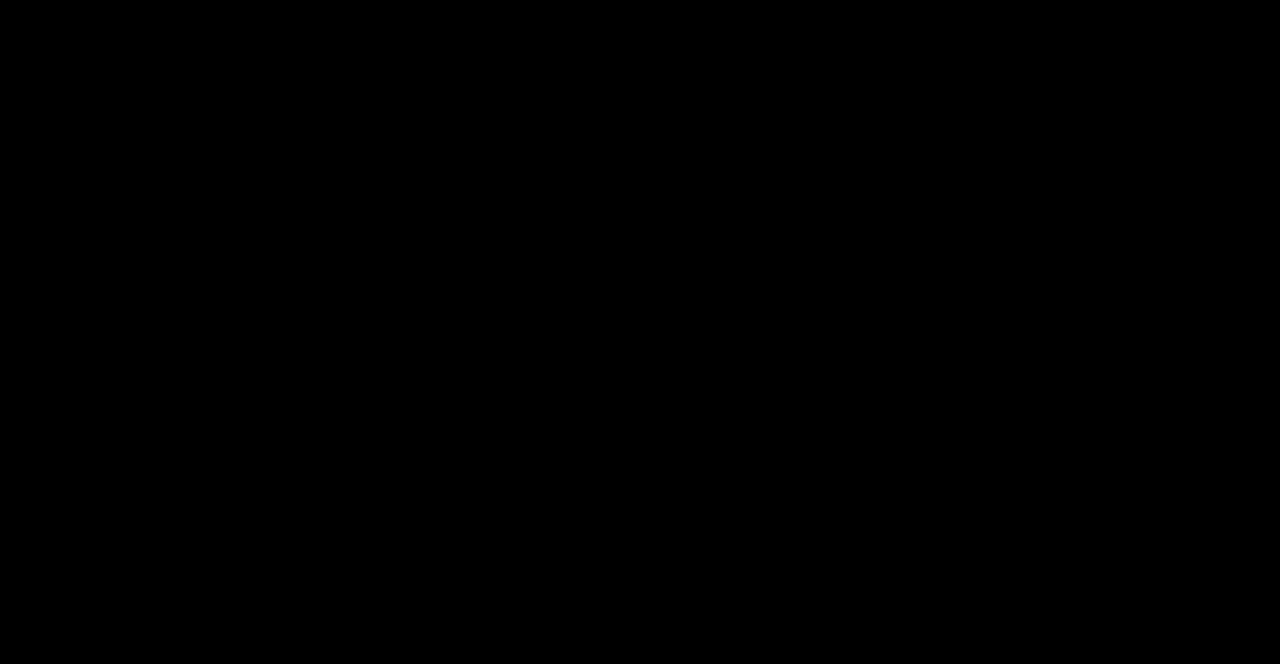
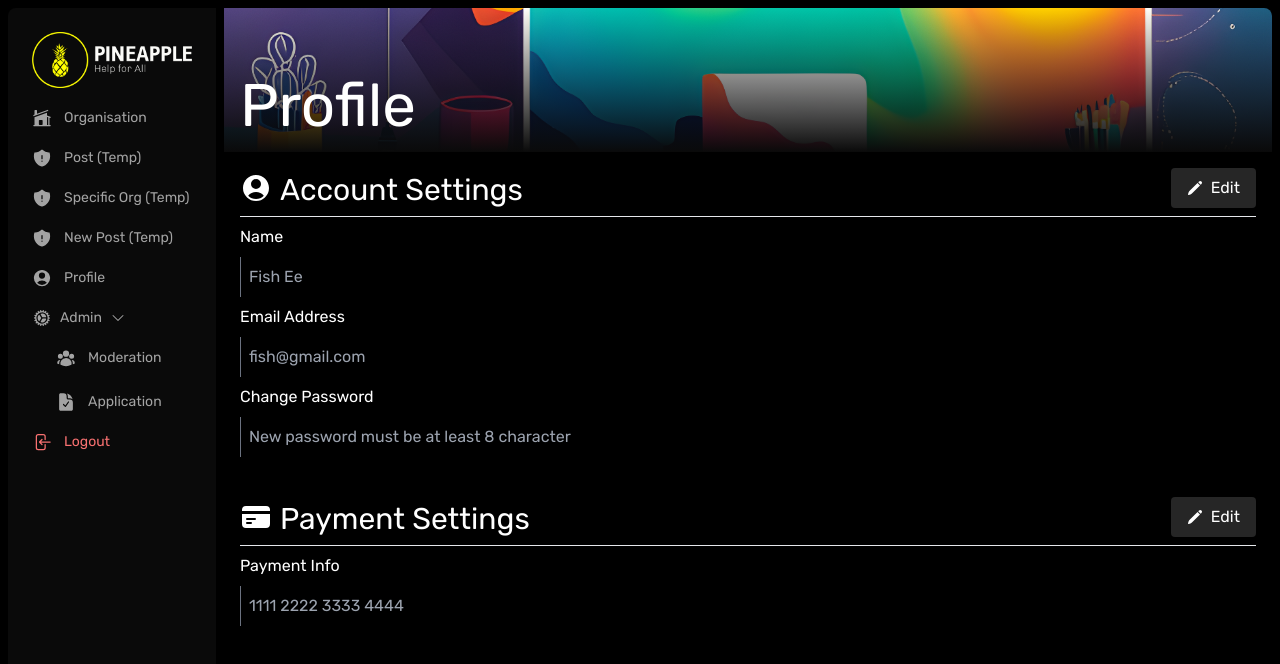
Before and after one commit to AloysiusWooRY/Pineapple, a React (Create React App) app in the folder frontend/: page /profile in a window 1280 px wide. Before the commit this address had no page. Shown: the top 664 px of the page. Built offline with nearby package versions, Linux system fonts and the light colour scheme; sample sign-in values are in the browser's storage; a web font is replaced by a local one.

Commit message:
Added Profile Page

```diff
--- a/frontend/src/App.js
+++ b/frontend/src/App.js
@@ -5,12 +5,14 @@ import { Toaster } from 'react-hot-toast';
 // Pages
 import Login from "./pages/Login";
 import SignUp from "./pages/SignUp";
-import Home from './pages/Home'
-import OrganisationHome from './pages/OrganisationHome'
-import Organisation from './pages/Organisation'
-import NewPost from './pages/NewPost'
-import NewOrganisation from './pages/NewOrganisation'
-import AdminModeration from './pages/AdminModeration'
+import Profile from './pages/Profile';
+import Home from './pages/Home';
+import OrganisationHome from './pages/OrganisationHome';
+import Organisation from './pages/Organisation';
+import Post from './pages/Post';
+import NewPost from './pages/NewPost';
+import NewOrganisation from './pages/NewOrganisation';
+import AdminModeration from './pages/AdminModeration';
 
 function App() {
   const { user } = useAuthContext();
@@ -38,12 +40,20 @@ function App() {
               element={!user ? <SignUp /> : <Navigate to="/" />}
             />
             <Route
+              path="/profile"
+              element={user ? <Profile /> : <Navigate to="/login" />}
+            />
+            <Route
               path="/organisation"
               element={user ? <OrganisationHome /> : <Navigate to="/login" />}
             />
             <Route
               path="/organisation/new"
               element={user ? <NewOrganisation /> : <Navigate to="/login" />}
+            />
+            <Route
+              path="/organisation/:id/post/:id"
+              element={user ? <Post /> : <Navigate to="/login" />}
             />
             <Route
               path="/organisation/:id"
--- a/frontend/src/components/NavSidebar.js
+++ b/frontend/src/components/NavSidebar.js
@@ -52,11 +52,20 @@ const NavSidebar = () => {
                 </li>
                 <li>
                     <NavLink
+                        to="/organisation/123/post/123"
+                        className="flex items-center p-2 text-neutral-400 rounded-lg hover:text-neutral-200 transition duration-300 group"
+                    >
+                        <ShieldExclamationIcon className="w-5 h-5" />
+                        <span class="ml-3">Post (Temp)</span>
+                    </NavLink>
+                </li>
+                <li>
+                    <NavLink
                         to="/organisation/123"
                         className="flex items-center p-2 text-neutral-400 rounded-lg hover:text-neutral-200 transition duration-300 group"
                     >
                         <ShieldExclamationIcon className="w-5 h-5" />
-                        <span class="ml-3">Org (Temp)</span>
+                        <span class="ml-3">Specific Org (Temp)</span>
                     </NavLink>
                 </li>
                 <li>
@@ -65,7 +74,7 @@ const NavSidebar = () => {
                         className="flex items-center p-2 text-neutral-400 rounded-lg hover:text-neutral-200 transition duration-300 group"
                     >
                         <ShieldExclamationIcon className="w-5 h-5" />
-                        <span class="ml-3">Post (Temp)</span>
+                        <span class="ml-3">New Post (Temp)</span>
                     </NavLink>
                 </li>
                 <li>
--- a/frontend/src/pages/NewPost.js
+++ b/frontend/src/pages/NewPost.js
@@ -47,7 +47,6 @@ const NewPost = () => {
 
 
                 <label for="title" className="text-white ">Title</label>
-
                 <input
                     id="title"
                     type="text"
--- /dev/null
+++ b/frontend/src/pages/Post.js
@@ -0,0 +1,68 @@
+import React, { useState, useEffect, useCallback } from 'react';
+
+import { useAuthContext } from "../hooks/useAuthContext";
+import Layout from "../layouts/Layout";
+import Banner from "../components/Banner";
+
+import Sample2 from "../assets/sample-mental.png"
+
+import { CakeIcon } from "@heroicons/react/24/solid";
+
+const Post = () => {
+    const { user } = useAuthContext();
+
+    return (
+        <Layout>
+            <div className="flex gap-2">
+                <section className="h-96 flex-grow">
+                    help
+                </section>
+
+                <section className="rounded-tr-lg rounded-br-lg h-fit w-96 bg-theme-primary">
+                    <div className="flex h-44 bg-cover bg-center bg-no-repeat outline-none rounded-tr-lg" style={{ backgroundImage: `url(${Sample2})` }}>
+                        <div className="h-full w-full p-4 bg-gradient-to-t from-theme-primary flex items-end">
+                            <h2 className="text-white text-3xl font-semibold overflow-hidden">Mental Health Hoax</h2>
+                        </div>
+                    </div>
+                    <div className="flex flex-col gap-4 p-4">
+                        <div className="text-white text-sm">
+                            Crazy? I was crazy once. They locked me in a room. A rubber room. A rubber room with rats. And rats make me crazy.
+                        </div>
+                        <div className="flex text-neutral-500 items-center gap-1">
+                            <CakeIcon className="h-4" />
+                            <div className=" text-sm">
+                                Created: July 22, 1999
+                            </div>
+                        </div>
+                    </div>
+                    <div className="grid grid-cols-2 px-4 py-2">
+                        <div className="flex flex-col">
+                            <div className="text-white">
+                                30
+                            </div>
+                            <div className="text-neutral-500 text-sm">
+                                Posts
+                            </div>
+                        </div>
+                        <div className="flex flex-col">
+                            <div className="text-white">
+                                60
+                            </div>
+                            <div className="text-neutral-500 text-sm">
+                                Members
+                            </div>
+                        </div>
+                    </div>
+                    <hr className="m-2 border-t-neutral-600" />
+                    <div className="px-4 py-2 mb-2">
+                        <button className="w-full py-1 rounded-full bg-white font-sans font-bold">
+                            Join
+                        </button>
+                    </div>
+                </section>
+            </div>
+        </Layout>
+    )
+}
+
+export default Post;
--- /dev/null
+++ b/frontend/src/pages/Profile.js
@@ -0,0 +1,120 @@
+import React, { useState, useEffect, useCallback } from 'react';
+
+import { useAuthContext } from "../hooks/useAuthContext";
+import Layout from "../layouts/Layout";
+import Banner from "../components/Banner";
+
+import BannerImage from "../assets/post-banner.png";
+
+import { PencilIcon, UserCircleIcon, CreditCardIcon, PaperAirplaneIcon } from "@heroicons/react/24/solid";
+
+const Profile = () => {
+    const { user } = useAuthContext();
+
+    const [name, setName] = useState('Fish Ee');
+    const [email, setEmail] = useState('fish@gmail.com');
+    const [password, setPassword] = useState('');
+    const [paymentInfo, setPaymentInfo] = useState('1111 2222 3333 4444');
+
+    const [isAccountActive, setIsAccountActive] = useState(false);
+    const [isPaymentActive, setIsPaymentActive] = useState(false);
+
+    async function handleEditProfile() {
+        console.log("handle profile!");
+    }
+
+    async function handleEditPayment() {
+        console.log("handle pay!");
+    }
+
+    return (
+        <Layout>
+            <section className="grid">
+                <Banner image={BannerImage} title="Profile" />
+            </section>
+
+            <div className="flex flex-col p-4 gap-2">
+                <div className="flex items-end justify-between border-b pb-2 border-gray-200 dark:border-gray-700">
+                    <h3 className="flex w-fit text-white text-3xl">
+                        <UserCircleIcon className="h-8 w-8 mr-2" />
+                        Account Settings
+                    </h3>
+                    <button type="button" className={`flex w-fit text-white px-4 py-2 rounded ${!isAccountActive ? 'bg-neutral-800' : 'bg-green-800'} items-center`}
+                        onClick={() => {
+                            setIsAccountActive((currentIsAccountActive) => {
+                                const newIsAccountActive = !currentIsAccountActive;
+                                if (!newIsAccountActive) { handleEditProfile(); }
+                                return newIsAccountActive;
+                            });
+                        }}>
+                        {!isAccountActive ? <><PencilIcon className="h-4 w-4 mr-2" />Edit</> : <><PaperAirplaneIcon className="h-4 w-4 mr-2" />Submit</>}
+                    </button>
+                </div>
+
+                <label for="name" className="text-white">Name</label>
+                <input
+                    id="name"
+                    type="text"
+                    placeholder="Enter Name . . ."
+                    disabled={!isAccountActive ? true : false}
+                    value={name}
+                    onChange={(e) => setName(e.target.value)}
+                    className={`${!isAccountActive ? 'border-l cursor-not-allowed' : 'border rounded-sm'} border-gray-500 p-2 text-gray-400 bg-black w-1/3 placeholder:text-theme-placeholder`}
+                />
+
+                <label for="email" className="text-white">Email Address</label>
+                <input
+                    id="email"
+                    type="email"
+                    placeholder="Enter Email . . ."
+                    disabled={!isAccountActive ? true : false}
+                    value={email}
+                    onChange={(e) => setEmail(e.target.value)}
+                    className={`${!isAccountActive ? 'border-l cursor-not-allowed' : 'border rounded-sm'} border-gray-500 p-2 text-gray-400 bg-black w-1/3 placeholder:text-theme-placeholder`}
+                />
+
+                <label for="password" className="text-white">Change Password</label>
+                <input
+                    id="password"
+                    type="password"
+                    placeholder="New password must be at least 8 characters long."
+                    disabled={!isAccountActive ? true : false}
+                    value={password}
+                    onChange={(e) => setPassword(e.target.value)}
+                    className={`${!isAccountActive ? 'border-l cursor-not-allowed' : 'border rounded-sm'} border-gray-500 p-2 text-gray-400 bg-black w-1/3 placeholder:text-theme-placeholder`}
+                />
+
+                <div className="pt-8 flex flex-grow items-end justify-between border-b pb-2 border-gray-200 dark:border-gray-700">
+                    <h3 className="flex w-fit text-white text-3xl">
+                        <CreditCardIcon className="h-8 w-8 mr-2" />
+                        Payment Settings
+                    </h3>
+                    <button type="button" className={`flex w-fit text-white px-4 py-2 rounded ${!isPaymentActive ? 'bg-neutral-800' : 'bg-green-800'} items-center`}
+                        onClick={() => {
+                            setIsPaymentActive((currentIsPaymentActive) => {
+                                const newIsPaymentActive = !currentIsPaymentActive;
+                                if (!newIsPaymentActive) { handleEditPayment(); }
+                                return newIsPaymentActive;
+                            });
+                        }}>
+                        {!isPaymentActive ? <><PencilIcon className="h-4 w-4 mr-2" />Edit</> : <><PaperAirplaneIcon className="h-4 w-4 mr-2" />Submit</>}
+                    </button>
+                </div>
+
+                <label for="payment-info" className="text-white">Payment Info</label>
+                <input
+                    id="payment-info"
+                    type="tel"
+                    placeholder="Enter Credit Card Information . . ."
+                    disabled={!isPaymentActive ? true : false}
+                    value={paymentInfo}
+                    onChange={(e) => setPaymentInfo(e.target.value)}
+                    className={`${!isPaymentActive ? 'border-l cursor-not-allowed' : 'border rounded-sm'} border-gray-500 p-2 text-gray-400 bg-black w-1/3 placeholder:text-theme-placeholder`}
+                />
+            </div>
+
+        </Layout>
+    )
+}
+
+export default Profile;
```
